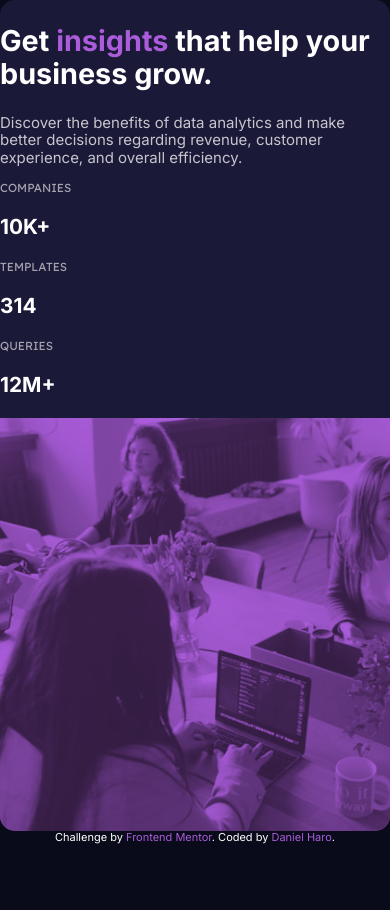
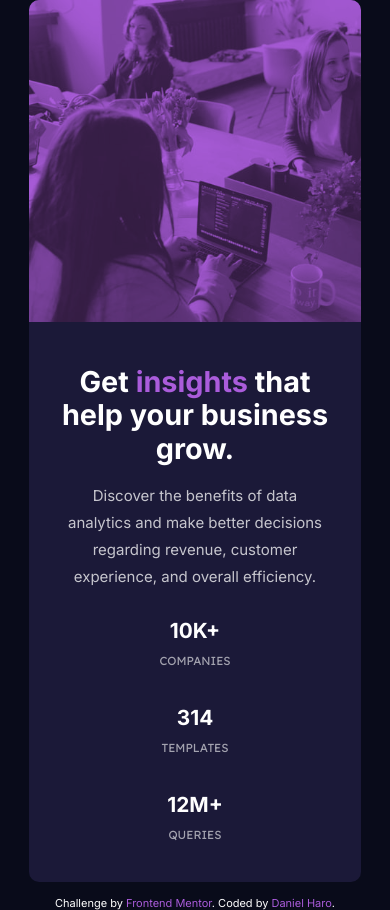
Before and after one commit to o0oDanielHaroo0o/stats-preview-card-component, a plain HTML site: page index.html in a window 390 px wide. Before the commit the page ends 844 px from the top, so only its background shows below. Drawn offline with Linux system fonts and the light colour scheme.

Commit message:
STYLES FOR MOBILE FIRST

```diff
--- a/css/styles.css
+++ b/css/styles.css
@@ -5,6 +5,11 @@
 */
 
 body {
+    display: flex;
+    flex-direction: column;
+    align-items: center;
+    justify-content: center;
+    min-height: 100vh;
     font-family: "Inter", sans-serif;
     font-weight: 700;
     font-size: 0.9375rem;
@@ -14,7 +19,6 @@ body {
 
 img {
     display: block;
-  mix-blend-mode: multiply;
 }
 
 strong,
@@ -24,6 +28,11 @@ a {
 
 a {
     text-decoration: none;
+}
+
+h2,
+p{
+    margin: 0;
 }
 
 a:hover,
@@ -72,18 +81,55 @@ h2 {
 */
 
 .container {
-  border-radius: 15px;
+    width: 85%;
+    margin-bottom: 1em;
+    border-radius: 10px;
     overflow: hidden;
     background-color: hsl(244, 38%, 16%);
 }
 
+.card{
+    display: flex;
+    flex-direction: column-reverse;
+    text-align: center;
+}
+
+.card__title{
+    margin-top: 1em;
+    margin-bottom: .6em;
+    padding: .5em .91em 0;
+}
+
+.card__body{
+    margin-bottom: 1em;
+    padding: 0 2em;
+    line-height: 1.8em;
+}
+
+.card__footer{
+    margin: 1em 1em 2em;
+}
+
+.card__stats{
+    display: flex;
+    flex-direction: column-reverse;
+    margin-bottom: .9em;
+    padding: .5em;
+}
+
+.card__stats__heading,
+.card__stats__number{
+    margin: 0;
+    line-height: 1.8em;
+}
+
 .card__image {
-  width: 100%;
+    mix-blend-mode: multiply;
     opacity: 0.7;
 }
 
 .card__image-container {
-  width: 500px;
+    width: 100%;
     background-color: hsl(277, 64%, 61%);
 }
 
```
Also changed, not shown: 1 other file. Lines whose indentation alone changed are shown as unchanged.
